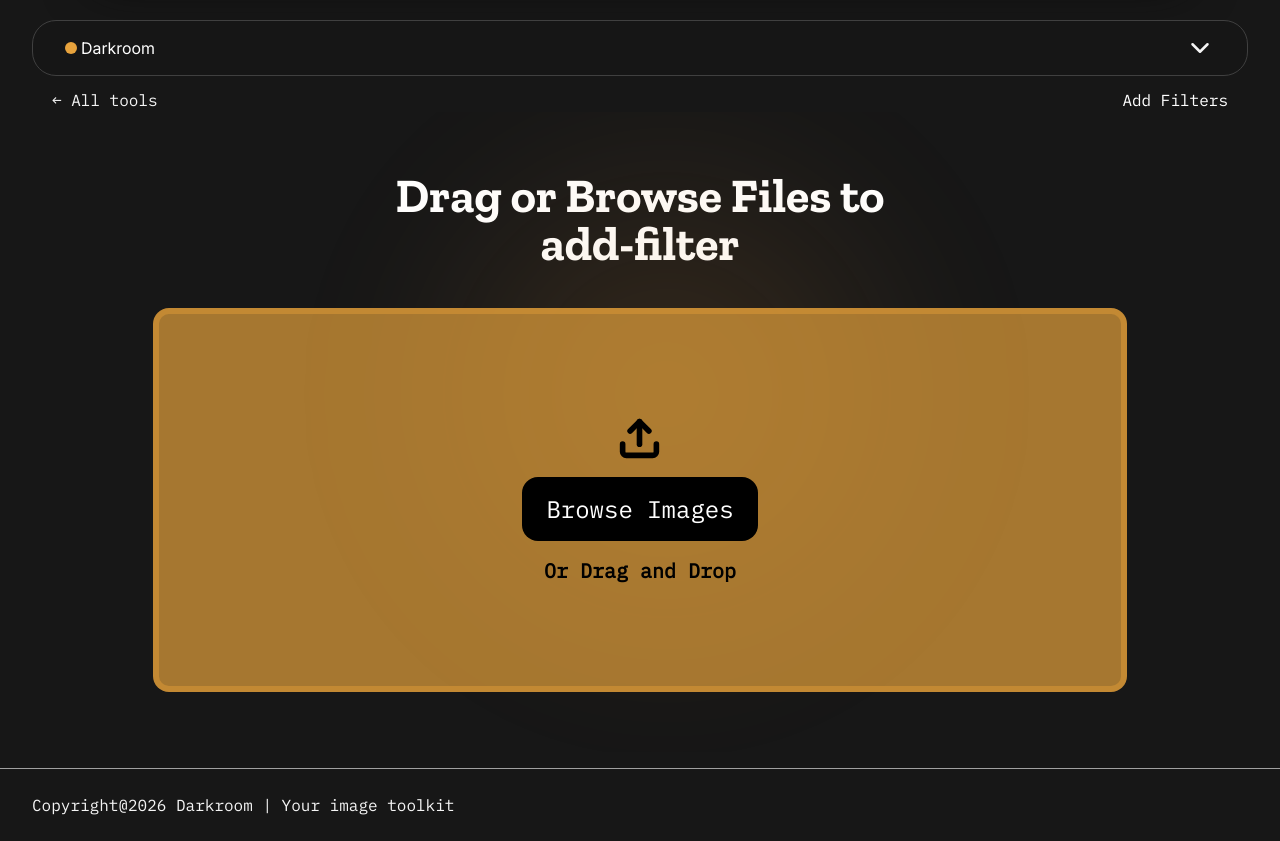
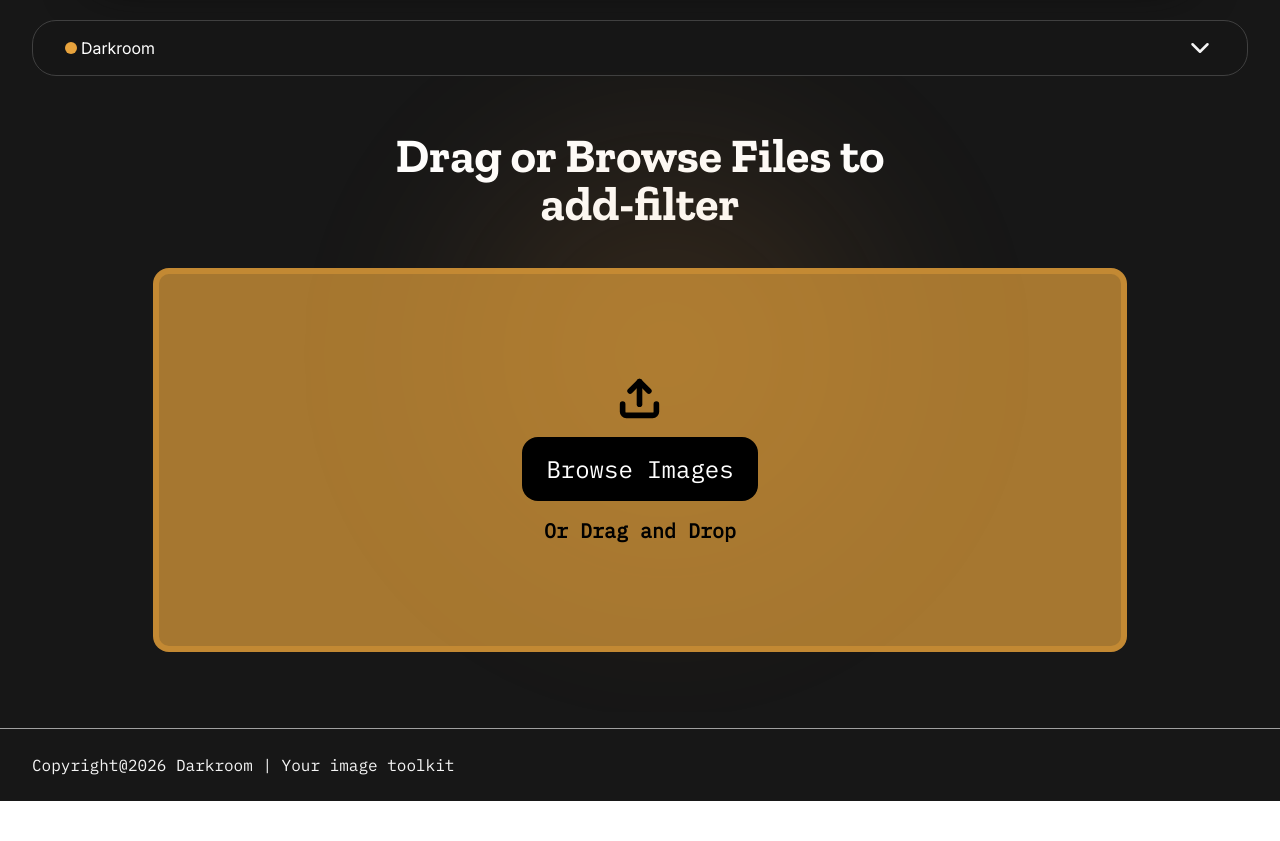
Before and after one commit to ibrahimhere47/Darkroom-v2, a React (Vite) app: page /tools/add-filter in a window 1280 px wide. Shown: the top 841 px of the page. After the commit the page ends 801 px from the top, so only its background shows below. Built offline with nearby package versions, Linux system fonts and the light colour scheme.

Commit message:
Removed tool page header component and added new logic to Layout

```diff
--- a/src/components/Layout.jsx
+++ b/src/components/Layout.jsx
@@ -1,20 +1,20 @@
-import React, { useEffect, useRef } from 'react'
-import { Link } from 'react-router-dom'
+import React from 'react'
 import Headers from './layout-comps/Headers'
 
 const Layout = ({ children }) => {
 
     return (
-        <div className='bg-neutral-900 text-white no-scrollbar'>
+        <div className='min-h-screen flex flex-col bg-neutral-900 text-white no-scrollbar'>
             <Headers />
-            <main className='mx-8'>
+            <main className='flex-1 mx-8'>
                 <div className='bg-neutral-900 py-7'></div>
                 {children}
             </main>
-            <footer className='flex bg-neutral-900 items-baseline justify-between py-6 px-8 border-t-neutral-400 border-t'>
+            <footer className='flex bg-neutral-900 items-baseline justify-between py-6 px-8 border-t border-neutral-400'>
                 <p className='mono'>Copyright@2026 Darkroom | Your image toolkit</p>
             </footer>
         </div>
     )
 }
+
 export default Layout
--- a/src/components/tool-page-comps/ToolPageEmptyLook.jsx
+++ b/src/components/tool-page-comps/ToolPageEmptyLook.jsx
@@ -5,7 +5,6 @@ import gsap from 'gsap'
 import Layout from '../Layout'
 import { getTool } from '../../tools/toolsRegistry'
 import ToolPageNotFound from './ToolPageNotFound'
-import ToolPageHeader from './ToolPageHeader'
 import ToolPageDropZone from './ToolPageDropZone'
 
 gsap.registerPlugin(useGSAP)
@@ -35,7 +34,7 @@ const ToolPageEmptyLook = (props) => {
 
     return (
         <Layout>
-            <ToolPageHeader />
+                <div className='pt-4' />
                 <div
                     ref={containerRef}
                     className="relative flex flex-col items-center justify-center w-full min-h-[80vh] mb-4 sm:px-6 overflow-hidden isolate"
--- a/src/components/tool-page-comps/ToolPageHeader.jsx
+++ /dev/null
@@ -1,21 +0,0 @@
-import React from 'react'
-import { Link, useParams } from 'react-router-dom'
-import { getTool } from '../../tools/toolsRegistry'
-
-const ToolPageHeader = () => {
-    const { toolId } = useParams()
-    const tool = getTool(toolId)
-
-    return (
-        <div className="flex mt-8 px-5 justify-between items-center">
-            <Link to="/" className="mono">
-            ← All tools
-            </Link>
-            <div className='flex gap-4 items-center'>
-                <h1 className='font-mono'>{tool.name}</h1>
-            </div>
-        </div>
-    )
-}
-
-export default ToolPageHeader
--- a/src/pages/ToolPage.jsx
+++ b/src/pages/ToolPage.jsx
@@ -4,7 +4,6 @@ import { getTool } from '../tools/toolsRegistry.js'
 import Layout from '../components/Layout.jsx'
 import ToolPageEmptyLook from '../components/tool-page-comps/ToolPageEmptyLook.jsx'
 import ToolPageNotFound from '../components/tool-page-comps/ToolPageNotFound.jsx'
-import ToolPageHeader from '../components/tool-page-comps/ToolPageHeader.jsx'
 import Loader from '../components/Loader.jsx'
 import gsap from 'gsap'
 
@@ -48,7 +47,7 @@ const ToolPage = () => {
     return (
         <>
         <Layout>
-            <ToolPageHeader />
+            <div className='pt-2' />
             <Suspense fallback={null}>
                 <ToolReadyChecker Tool={Tool} onReady={handleReady} files={files} setFiles={setFiles} />
             </Suspense>
--- a/src/tools/doodle/DoodleStage.jsx
+++ b/src/tools/doodle/DoodleStage.jsx
@@ -4,12 +4,12 @@ import { ImagePlus, Paintbrush } from 'lucide-react'
 const DoodleStage = ({ imageUrl, children }) => {
     if (!imageUrl) {
         return (
-            <div className='flex-1 min-h-[420px] rounded-2xl border border-dashed border-neutral-800 bg-neutral-950/40 flex flex-col items-center justify-center gap-3 text-center px-6'>
+            <div className='flex-1 min-h-105 rounded-2xl border border-dashed border-neutral-800 bg-neutral-950/40 flex flex-col items-center justify-center gap-3 text-center px-6'>
                 <div className='w-12 h-12 rounded-full bg-neutral-900 border border-neutral-800 flex items-center justify-center'>
                     <ImagePlus size={20} className='text-neutral-600' />
                 </div>
                 <p className='text-sm text-neutral-400'>Upload an image to start doodling</p>
-                <p className='text-[11px] text-neutral-600 max-w-[220px]'>
+                <p className='text-[11px] text-neutral-600 max-w-55'>
                     Drop a JPG or PNG onto the page, then sketch, erase and save right on top of it.
                 </p>
             </div>
@@ -22,7 +22,7 @@ const DoodleStage = ({ imageUrl, children }) => {
                 <Paintbrush size={13} className='text-neutral-600' />
                 <span className='text-[11px] text-neutral-500 tracking-wide'>Canvas</span>
             </div>
-            <div className='p-4 flex items-center justify-center bg-[radial-gradient(circle,rgba(255,255,255,0.03)_1px,transparent_1px)] bg-[length:16px_16px]'>
+            <div className='p-4 flex items-center justify-center bg-[radial-gradient(circle,rgba(255,255,255,0.03)_1px,transparent_1px)] bg-size[16px_16px]'>
                 <div className='w-full max-w-full'>
                     {children}
                 </div>
```
